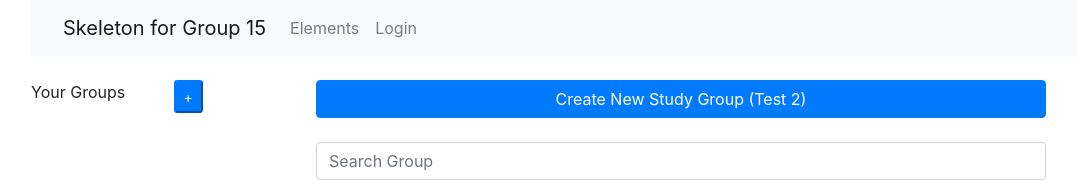
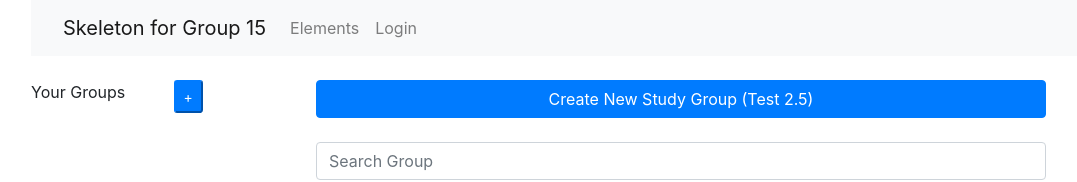
Before and after one commit to LuisLReyes/chitchat, a React (Create React App) app in the folder client/: page /addgroup in a window 1280 px wide. Shown: the top 182 px of the page, without its empty margins (54-1131 px from the left). Built offline with nearby package versions, Linux system fonts and the light colour scheme.

Commit message:
API Testing

```diff
--- a/client/src/components/addgroup.component.js
+++ b/client/src/components/addgroup.component.js
@@ -12,6 +12,7 @@ export default class ElementThree extends Component {
 		}
 
 		this.changeSearchElement = this.changeSearchElement.bind(this);
+		this.fetchGroups = this.fetchGroups.bind(this);
 	}
 
 
@@ -36,7 +37,7 @@ export default class ElementThree extends Component {
         return (
             <div>
                 <button type="button"className="btn btn-primary btn-block mb-4" onClick={this.fetchGroups} >
-                	Create New Study Group (Test 2)
+                	Create New Study Group (Test 2.5)
                 </button>
 
                 <input type="text" className="form-control" placeholder="Search Group" aria-label="Search" />
```
